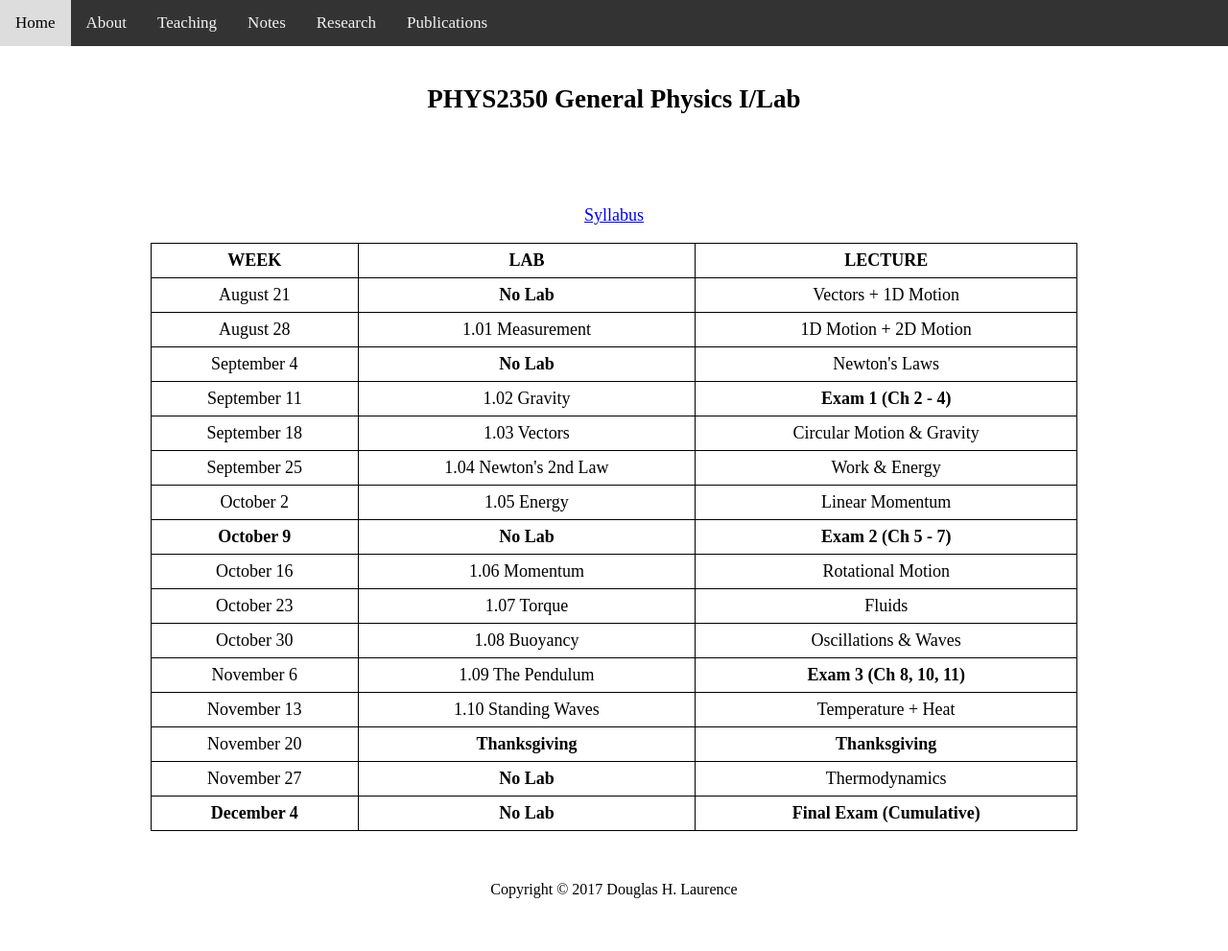
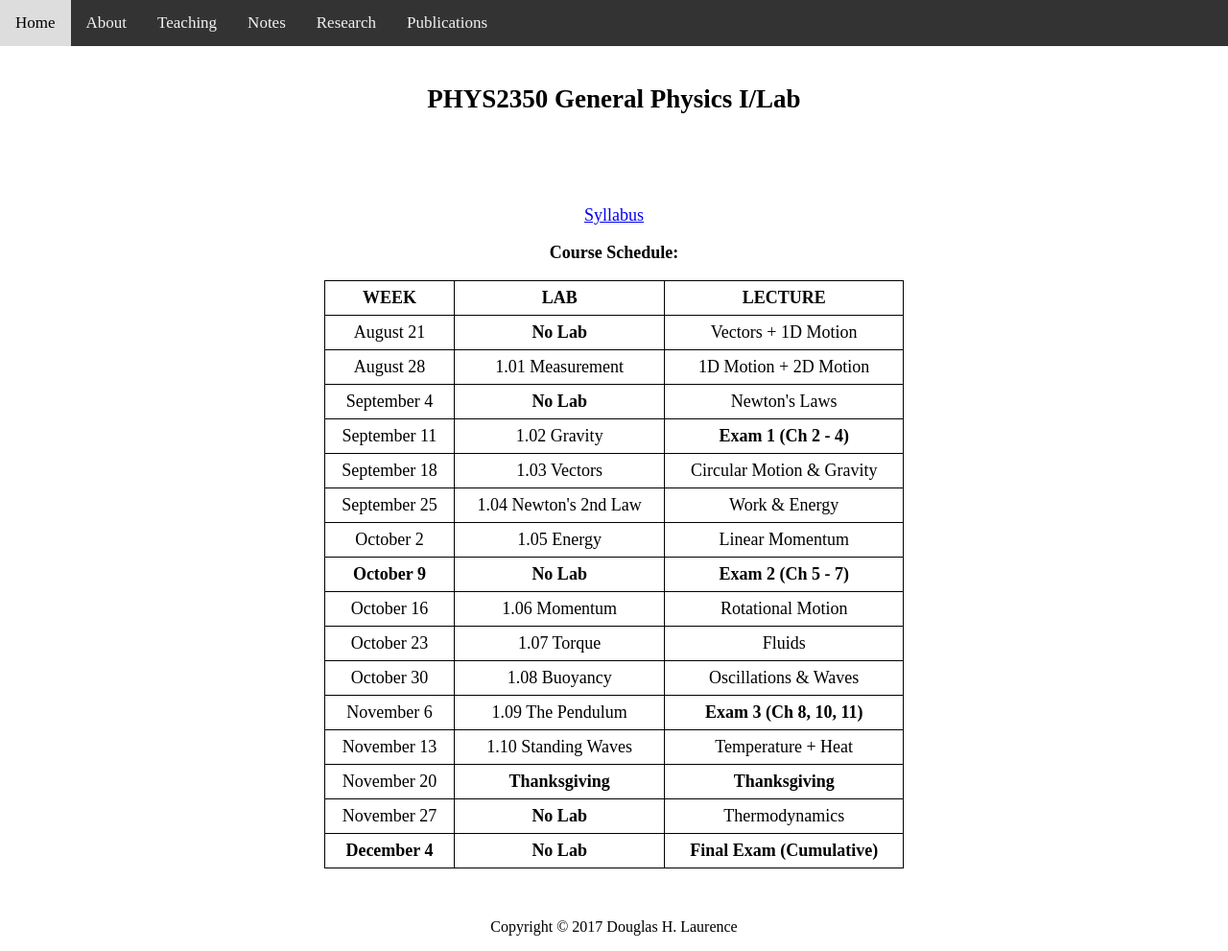
Before and after one commit to dhlaurence/dhlaurence.github.io, a Jekyll site: the page built from teaching/phys2350fall17.html, in a window 1280 px wide. Shown: the whole page at 96% size. Built offline with Jekyll 4.4.1, drawn with Linux system fonts in a browser that asks for light colours; before the commit the page ends 952 px from its top, so only the background shows below that.

Commit message:
Update phys2350fall17.html

```diff
--- a/teaching/phys2350fall17.html
+++ b/teaching/phys2350fall17.html
@@ -12,7 +12,11 @@ title: PHYS2350Fall2017
     <center><a target="blank" href="http://www.blazartheory.com/files/PHYS2350_EV1_Fall_2017_Syllabus.pdf">Syllabus</a></center>
   </p>
 
-  <center><table style="width:80%">
+  <p>
+    <center><b>Course Schedule:</b></center>
+  </p>
+
+  <center><table style="width:50%">
   <tr>
     <th>WEEK</th>
     <th>LAB</th>
```
